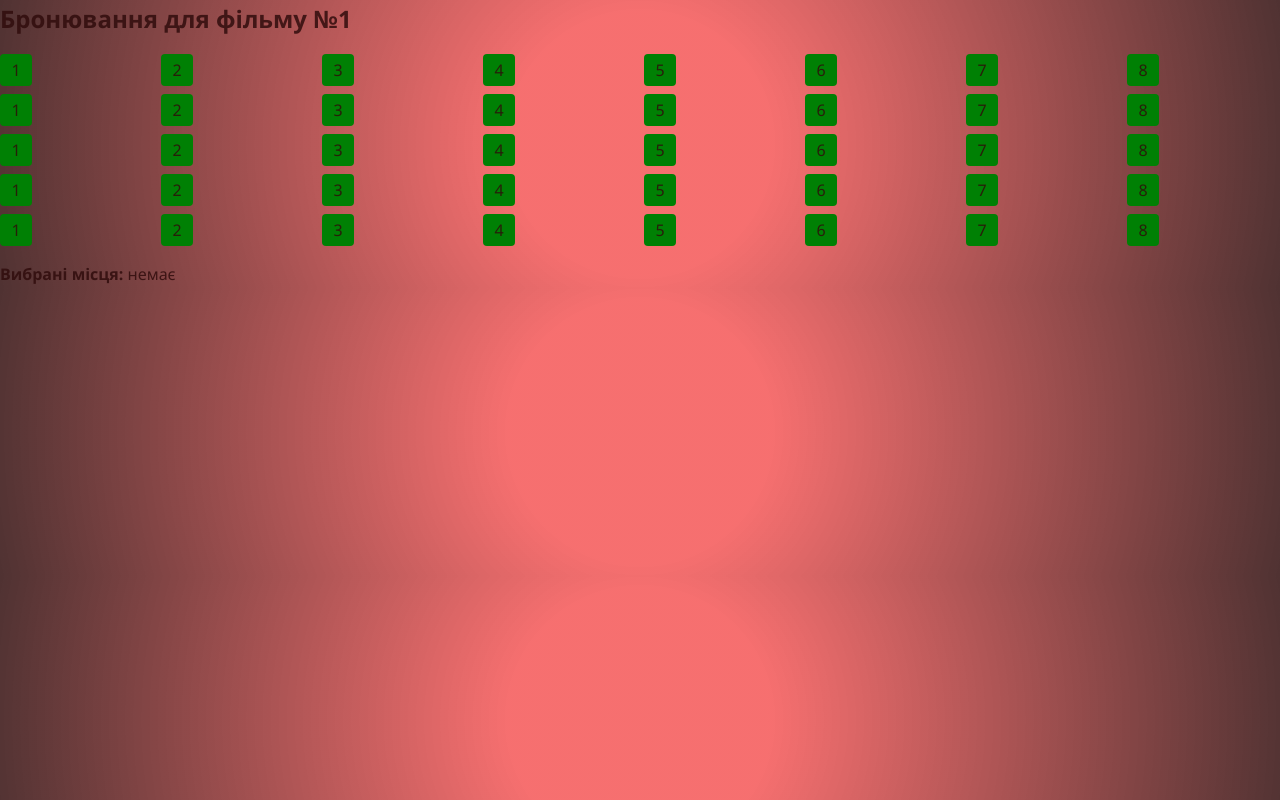
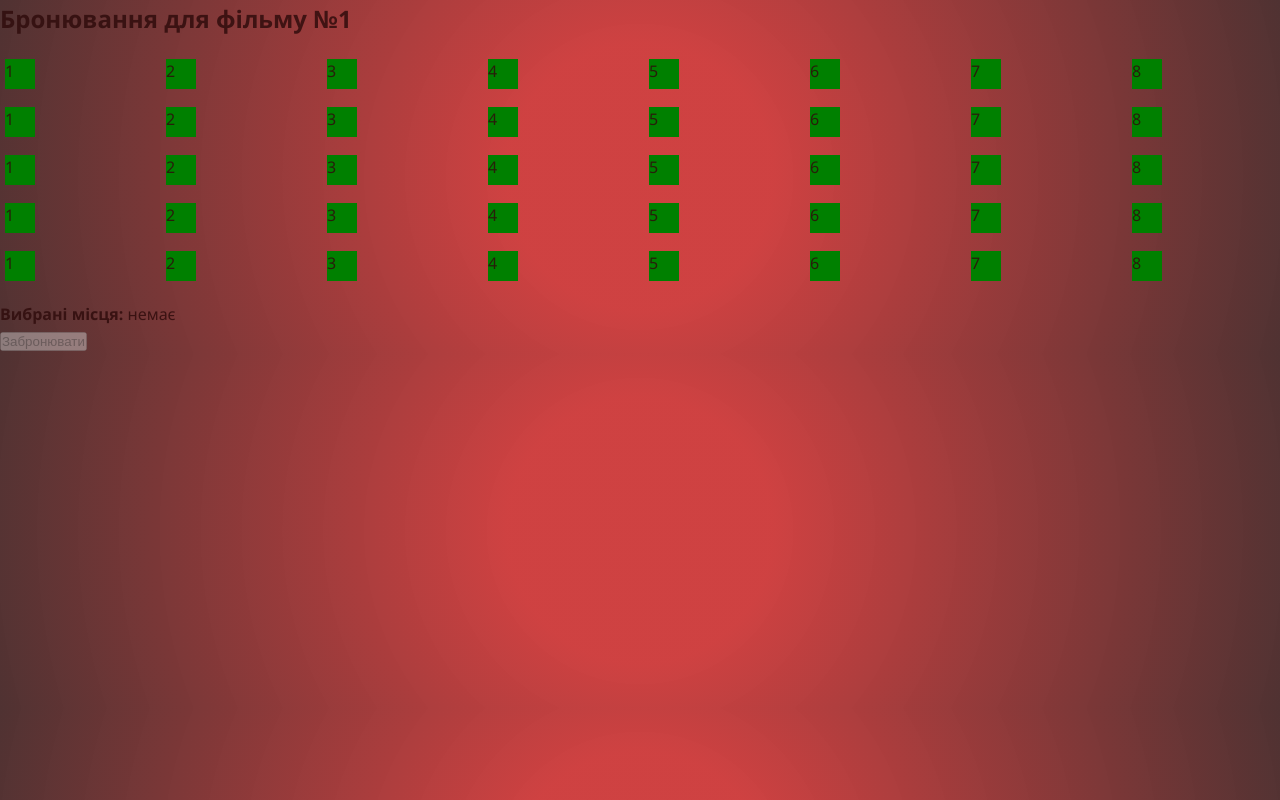
Before and after one commit to Veronika8818/cinema, a React (Create React App) app: page /booking/1 in a window 1280 px wide. Built offline with nearby package versions, Linux system fonts and the light colour scheme.

Commit message:
Додано форму для бронювання та перевірку зайнятості місць

```diff
--- a/src/components/CinemalHall.jsx
+++ b/src/components/CinemalHall.jsx
@@ -1,19 +1,66 @@
-import React, { useState } from 'react';
+import React, { useState, useEffect } from 'react';
 import styles from './CinemalHall.module.css';
+import { useParams } from 'react-router-dom';
+
 
 const rows = 5;
 const cols = 8;
 
 const CinemaHall = () => {
+  const { id } = useParams();
   const [selectedSeats, setSelectedSeats] = useState([]);
+  const [bookedSeats, setBookedSeats] = useState([]);
+  const [formData, setFormData] = useState({ name: '', phone: '', email: '' });
+  const [showForm, setShowForm] = useState(false);
+
+
+
+  useEffect(() => {
+    const data = localStorage.getItem('bookings');
+    if (data) {
+      const parsed = JSON.parse(data);
+      if (parsed[id]) {
+        setBookedSeats(parsed[id]);
+      }
+    }
+  }, [id]);
 
   const handleSeatClick = (row, col) => {
     const seatId = `${row}-${col}`;
+    if (bookedSeats.includes(seatId)) {
+      alert('Це місце вже заброньовано!');
+      return;
+    }
     setSelectedSeats(prev =>
       prev.includes(seatId)
         ? prev.filter(s => s !== seatId)
         : [...prev, seatId]
     );
+  };
+
+
+  const handleBooking = () => {
+    if (selectedSeats.length === 0) {
+      alert('Спочатку виберіть місця!');
+      return;
+    }
+    setShowForm(true);
+  };
+
+ const handleSubmit = (e) => {
+    e.preventDefault();
+    const data = localStorage.getItem('bookings');
+    const parsed = data ? JSON.parse(data) : {};
+
+    const updatedSeats = [...(parsed[id] || []), ...selectedSeats];
+    parsed[id] = Array.from(new Set(updatedSeats));
+
+    localStorage.setItem('bookings', JSON.stringify(parsed));
+    setBookedSeats(parsed[id]);
+    setSelectedSeats([]);
+    setFormData({ name: '', phone: '', email: '' });
+    setShowForm(false);
+    alert('Бронювання успішне!');
   };
 
   return (
@@ -24,24 +71,47 @@ const CinemaHall = () => {
             {[...Array(cols)].map((_, col) => {
               const seatId = `${row}-${col}`;
               const isSelected = selectedSeats.includes(seatId);
+              const isBooked = bookedSeats.includes(seatId);
               return (
                 <div
-                  key={seatId}
-                  className={`${styles.seat} ${isSelected ? styles.selected : styles.available}`}
-                  onClick={() => handleSeatClick(row, col)}
-                >
-                  {col + 1}
+                key={seatId}
+                className={`${styles.seat} ${
+                  isBooked
+                    ? styles.booked
+                    : isSelected
+                    ? styles.selected
+                    : styles.available
+                }`}
+                onClick={() => handleSeatClick(row, col)}
+              >
+                {col + 1}
                 </div>
               );
             })}
           </div>
         ))}
       </div>
+
       <div className={styles.selectedInfo}>
         <strong>Вибрані місця:</strong> {selectedSeats.join(', ') || 'немає'}
       </div>
+
+      <button onClick={handleBooking} disabled={selectedSeats.length === 0} className={styles.bookingButton}>
+        Забронювати
+      </button>
+
+      {showForm && (
+        <form onSubmit={handleSubmit} className={styles.form}>
+          <h3>Підтвердження бронювання</h3>
+          <input type="text" placeholder="Імʼя" required value={formData.name} onChange={(e) => setFormData({ ...formData, name: e.target.value })} />
+          <input type="tel" placeholder="Телефон" required value={formData.phone} onChange={(e) => setFormData({ ...formData, phone: e.target.value })} />
+          <input type="email" placeholder="Email" required value={formData.email} onChange={(e) => setFormData({ ...formData, email: e.target.value })} />
+          <button type="submit">Підтвердити</button>
+        </form>
+      )}
     </div>
   );
 };
 
+
 export default CinemaHall;
--- a/src/components/CinemalHall.module.css
+++ b/src/components/CinemalHall.module.css
@@ -12,14 +12,11 @@
   }
 
   .seat {
-    background-color: #008004;
-    width: 32px;
-    height: 32px;
-    text-align: center;
-    line-height: 32px;
-    border-radius: 4px;
+    width: 30px;
+    height: 30px;
+    background-color: green;
     cursor: pointer;
-    transition: background-color 0.3s ease;
+    margin: 5px;
   }
 
   .seat.selected {
--- a/src/components/MovieCard.module.css
+++ b/src/components/MovieCard.module.css
@@ -1,4 +1,6 @@
 .card {
+    width: 150Іpx;
+    margin: 8px;
     border-radius: 12px;
     box-shadow: 0 4px 8px rgba(0, 0, 0, 0.1);
     padding: 16px;
@@ -15,7 +17,7 @@
   .poster {
     width: 100%;
     height: 256px;
-    object-fit: cover;
+    object-fit: contain;
     border-radius: 8px;
   }
 
@@ -32,13 +34,13 @@
   }
 
   .genre {
-    color: var(--color-gray);
+    color: var(--color-black);
     font-size: 0.875rem;
     margin-top: 4px;
   }
 
   .datetime {
-    color: var(--color-primary);
+    color: var(--color-black);
     font-size: 0.875rem;
     margin-top: 4px;
   }
@@ -55,3 +57,18 @@
       height: 300px;
     }
   }
+
+  .bookingButton {
+    background-color: #8B0000;
+    color: white;
+    border: none;
+    padding: 8px 16px;
+    border-radius: 6px;
+    margin-top: 12px;
+    cursor: pointer;
+    transition: background-color 0.3s ease;
+  }
+
+  .bookingButton:hover {
+    background-color: #a80000;
+  }
--- a/src/index.css
+++ b/src/index.css
@@ -1,7 +1,7 @@
 :root {
-  --color-primary: #3b82f6;
+  --color-primary: #c11f14;
   --color-gray: #6b7280;
-  --color-bg: #f00b0b96;
+  --color-bg: #c21010ca;
   --color-text: #2f0c0cd7;
   --font-base: 'Segoe UI', sans-serif;
 }
```
Also changed, not shown: src/BookingService.js (added), src/components/SearchBar.jsx (deleted).
